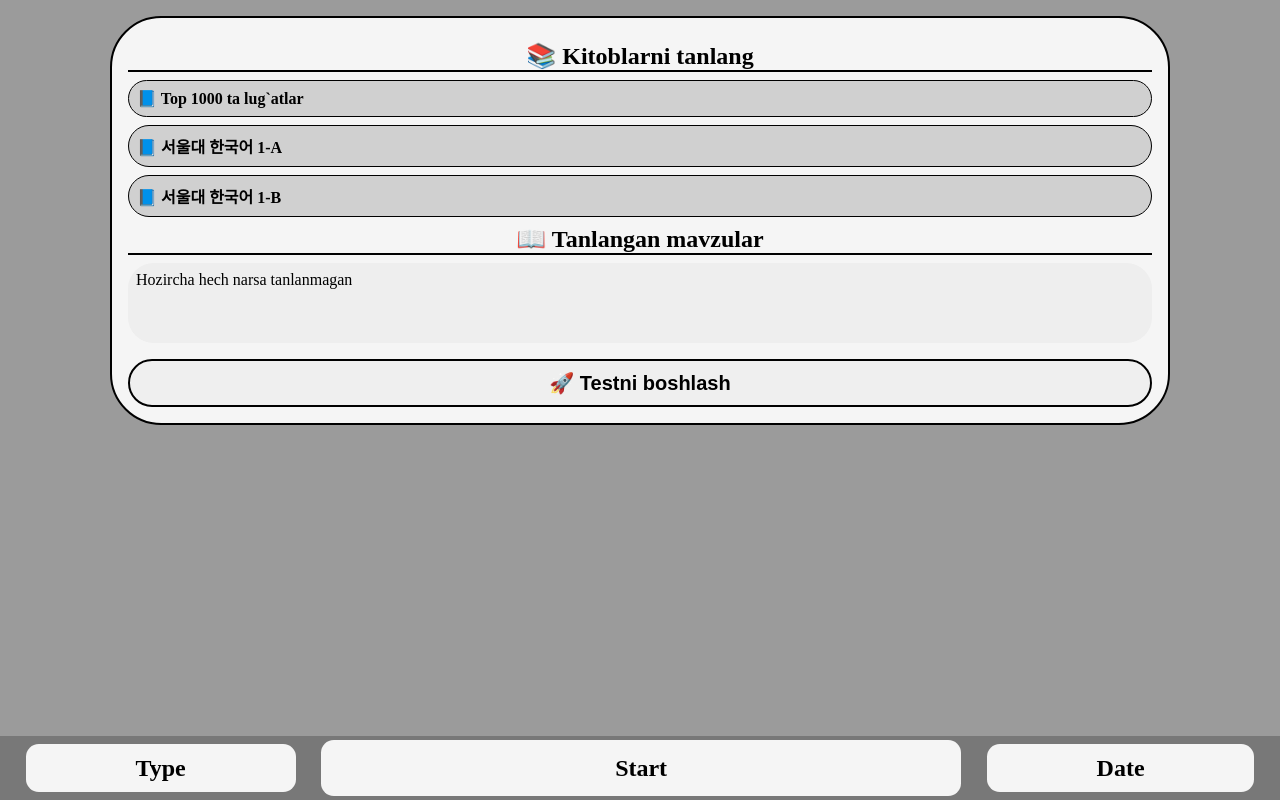
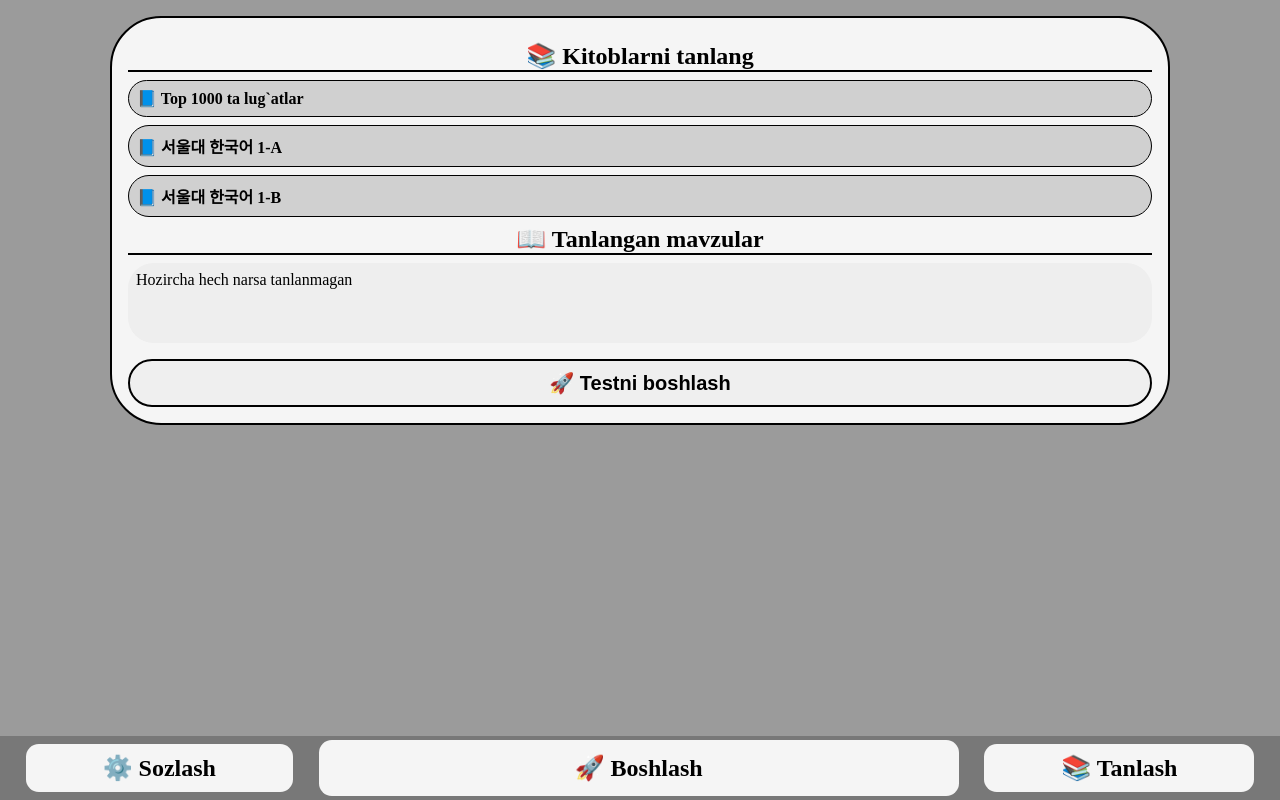
Before and after one commit to akrouser/kr_voc_tmebot_1, a plain HTML site: page index.html in a window 1280 px wide. Drawn offline with Linux system fonts and the light colour scheme.

Commit message:
Add files via upload

```diff
--- a/index.html
+++ b/index.html
@@ -144,9 +144,9 @@
 
         </div>
         <div id="bottom">
-            <div onclick="Menu(1);" id="btm_left">Type</div>
-            <div onclick="Menu(2);" id="btm_center">Start</div>
-            <div onclick="Menu(3);" id="btm_right">Date</div>
+            <div onclick="Menu(1);" id="btm_left">⚙️ Sozlash</div>
+            <div onclick="Menu(2);" id="btm_center">🚀 Boshlash</div>
+            <div onclick="Menu(3);" id="btm_right">📚 Tanlash</div>
         </div>
     </div>
     <script src="voc_data.js"></script>
```
